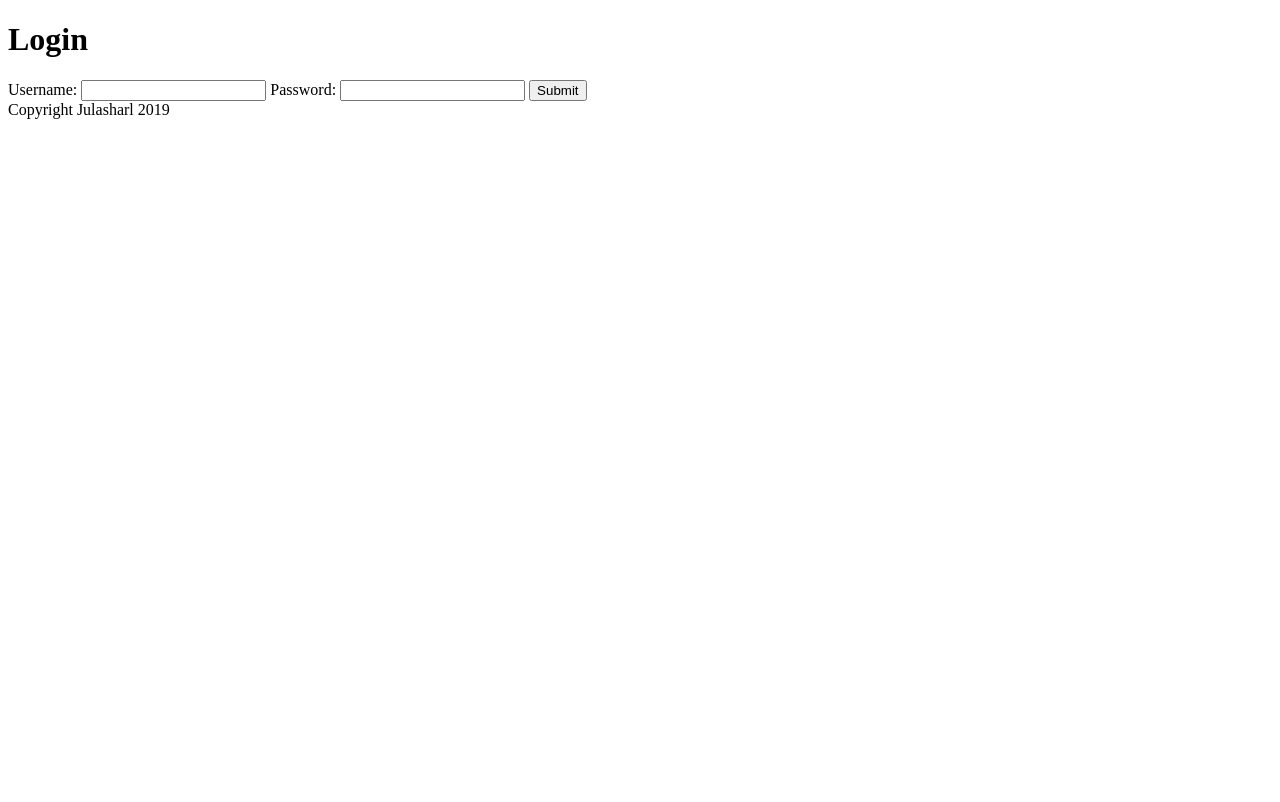
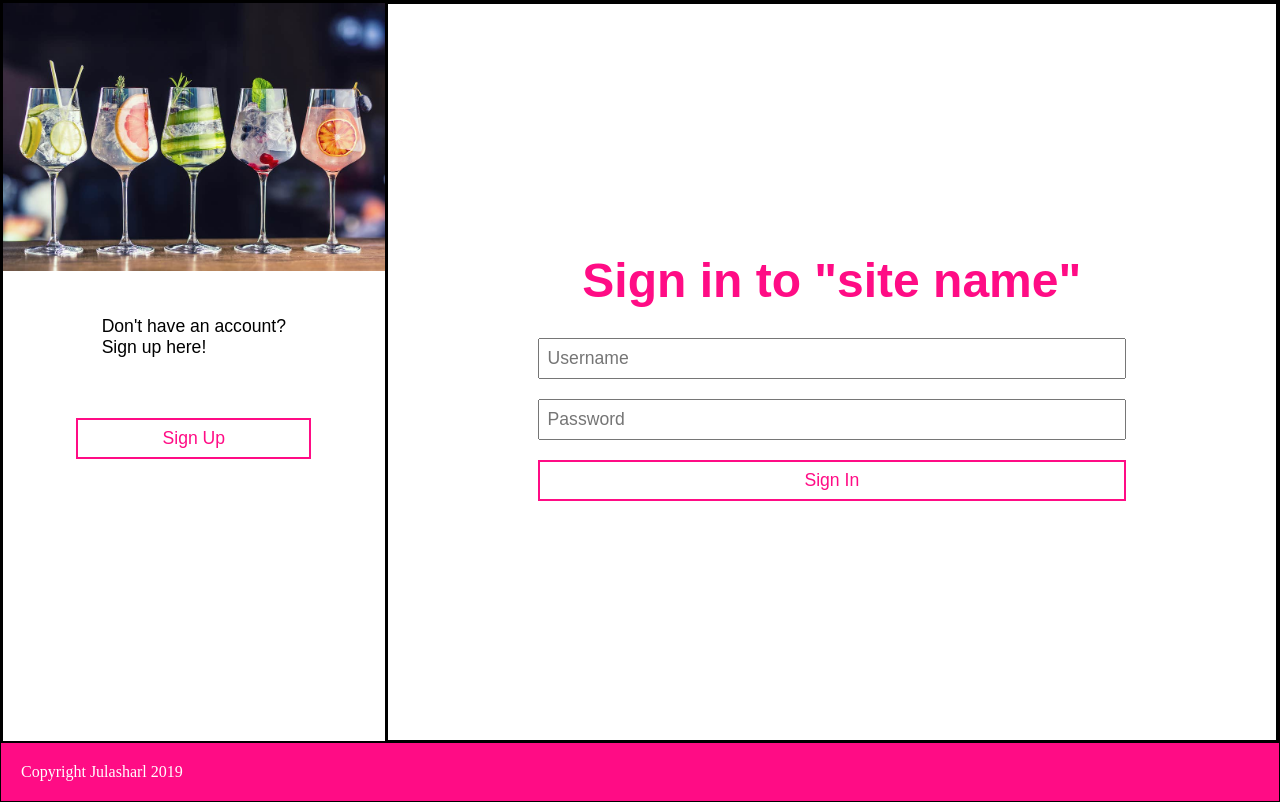
Before and after one commit to ASnell219/CocktailSite, a PHP site: page /login.php in a window 1280 px wide. Before the commit the page ends 119 px from the top, so only its background shows below. Run offline with PHP 8.4, Linux system fonts and the light colour scheme.

Commit message:
Added some dummy images and styled the login page

```diff
--- a/Pages/login.php
+++ b/Pages/login.php
@@ -43,14 +43,24 @@
     }
 ?>
 
-<h1 id='loginHeader'>Login</h1>
-
-<form action='' method="post">
-    Username:
-    <input id="username" type="text" name="user">
-    Password:
-    <input id="password" type="password" name="pass">
-    <input id="loginBtn" type="submit" value="Submit">
-</form>
-
-<?php include "footer.php"; ?>
+<div id="contentHolder" class="box flex-col">
+    <div class="box flex-row">
+        <div id="signupArea" class='box flex-col center-align'>
+            <div id="img"><img src="../styles/images/cocktails3.jpg" /></div>
+            <div id="info">
+                <div>Don't have an account?</div>
+                <div>Sign up here!</div>
+            </div>
+            <div id="signupBtn" class="btn">Sign Up</div>
+        </div>
+        <div id="loginArea" class='box flex-col'>
+            <form action='' method="post" class='box flex-col center-align'>
+                <div id="title">Sign in to "site name"</div>
+                <input class="formInput" type="text" name="user" placeholder="Username">
+                <input class="formInput" type="text" name="pass" placeholder="Password">
+                <input id="loginBtn" class="btn" type="submit" value="Sign In">
+            </form>
+        </div>
+    </div>
+    <?php include "footer.php"; ?>
+</div>
--- a/styles/style.css
+++ b/styles/style.css
@@ -0,0 +1,85 @@
+html, body, #contentHolder {
+  height: 100%;
+  margin: 0;
+}
+footer {
+  padding: 20px;
+  background-color: #FF0C85;
+  color: #fff;
+}
+.box {
+  display: flex;
+  flex: 1;
+  border: 1px solid black;
+}
+.flex-row {
+  flex-direction: row;
+}
+.flex-col {
+  flex-direction: column;
+}
+.center-align {
+  align-items: center;
+}
+
+/* Button Styling */
+.btn {
+  text-decoration: none;
+  cursor: pointer;
+  background-color: transparent;
+  max-width: fit-content;
+  border: 2px solid #FF0C85;
+  padding: 8px 20px;
+  margin: 20px;
+  color: #FF0C85;
+}
+.btn:hover {
+  background-color: #FF0C85;
+  color: #ffffff;
+}
+#loginBtn {
+  min-width: -webkit-fill-available;
+  margin: 10px 150px;
+  font-family: 'Montserrat', sans-serif;
+  font-size: 1.1em;
+}
+#signupBtn {
+  min-width: 50%;
+  text-align: center;
+}
+
+
+#img > img {
+  max-width: 100%;
+}
+#info {
+  margin: 40px 20px;
+}
+
+
+/* Form Styling */
+#loginArea > form {
+  justify-content: center;
+}
+.formInput {
+  padding: 8px;
+  min-width: -webkit-fill-available;
+  margin: 10px 150px;
+  font-family: 'Montserrat', sans-serif;
+  font-size: 1.1em;
+}
+#signupArea {
+  flex: 3;
+  font-family: 'Montserrat', sans-serif;
+  font-size: 1.1em;
+}
+#loginArea {
+  flex: 7;
+}
+#title {
+  color: #FF0C85;
+  font-family: 'Montserrat', sans-serif;
+  font-size: 3em;
+  font-weight: bold;
+  margin: 20px;
+}
```
Also changed, not shown: styles/images/cocktails3.jpg (added), styles/images/cocktails7.jpg (added), styles/images/vaporwave11.jpg (added), styles/images/vaporwave7.jpg (added), styles/images/vaporwave8.jpg (added).
